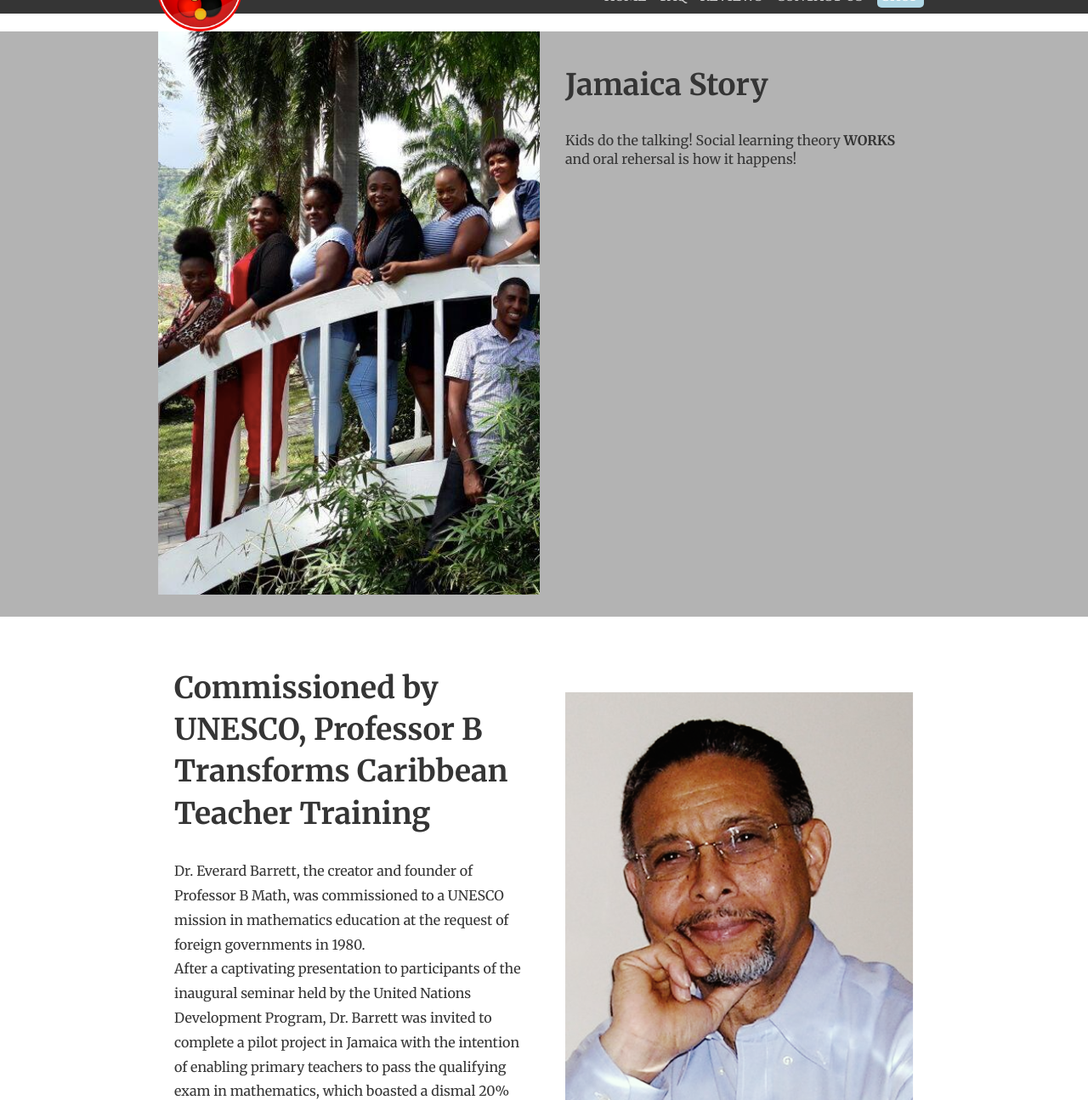
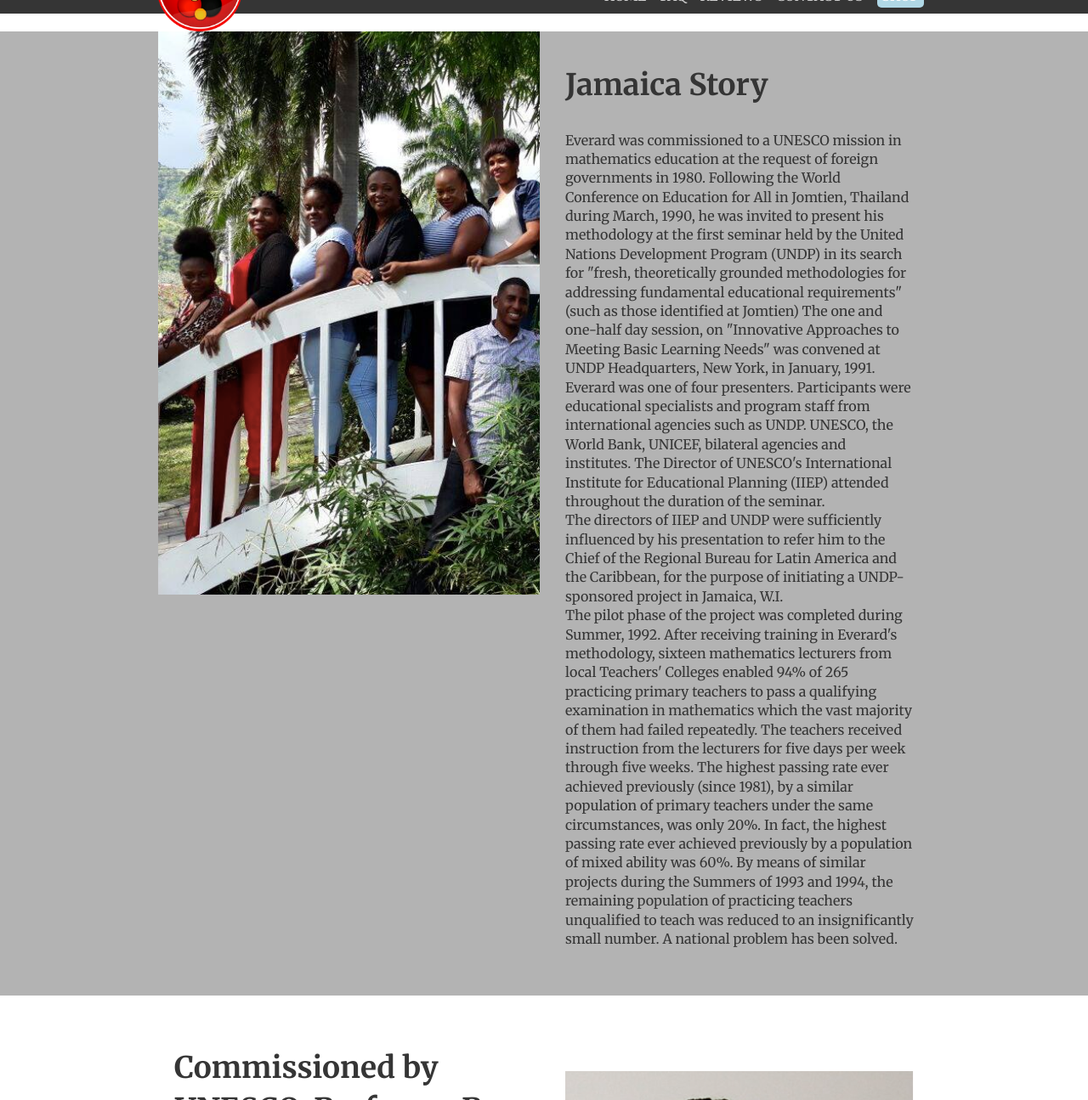
Before and after one commit to trinityharbor/profb, a Jekyll site: the page built from who-professor-b-math-is-for.html, in a window 1280 px wide and 1400 px high, scrolled down 5903 px, cut to the strip 105-1400 px from the top of the window. Shown: the whole strip at 85% size. Built offline with Jekyll 4.4.1, drawn with Linux system fonts in a browser that asks for light colours; nearby versions of some CDN libraries.

Commit message:
Update who-professor-b-math-is-for.html

```diff
--- a/who-professor-b-math-is-for.html
+++ b/who-professor-b-math-is-for.html
@@ -225,7 +225,13 @@
 		</div>
 		<div class="p-20">
 			<h2 class="shout">Jamaica Story</h2>
-			<p>Kids do the talking! Social learning theory <b>WORKS</b> and oral rehersal is how it happens!</p>
+			<p>
+				Everard was commissioned to a UNESCO mission in mathematics education at the request of foreign governments in 1980. Following the World Conference on Education for All in Jomtien, Thailand during March, 1990, he was invited to present his methodology at the first seminar held by the United Nations Development Program (UNDP) in its search for "fresh, theoretically grounded methodologies for addressing fundamental educational requirements" (such as those identified at Jomtien) The one and one-half day session, on "Innovative Approaches to Meeting Basic Learning Needs" was convened at UNDP Headquarters, New York, in January, 1991. Everard was one of four presenters. Participants were educational specialists and program staff from international agencies such as UNDP. UNESCO, the World Bank, UNICEF, bilateral agencies and institutes. The Director of UNESCO's International Institute for Educational Planning (IIEP) attended throughout the duration of the seminar.
+				<br>
+				The directors of IIEP and UNDP were sufficiently influenced by his presentation to refer him to the Chief of the Regional Bureau for Latin America and the Caribbean, for the purpose of initiating a UNDP-sponsored project in Jamaica, W.I.
+				<br>
+				The pilot phase of the project was completed during Summer, 1992. After receiving training in Everard's methodology, sixteen mathematics lecturers from local Teachers' Colleges enabled 94% of 265 practicing primary teachers to pass a qualifying examination in mathematics which the vast majority of them had failed repeatedly. The teachers received instruction from the lecturers for five days per week through five weeks. The highest passing rate ever achieved previously (since 1981), by a similar population of primary teachers under the same circumstances, was only 20%. In fact, the highest passing rate ever achieved previously by a population of mixed ability was 60%. By means of similar projects during the Summers of 1993 and 1994, the remaining population of practicing teachers unqualified to teach was reduced to an insignificantly small number. A national problem has been solved.
+			</p>
 		</div>
 	</div>
 </section>
```
